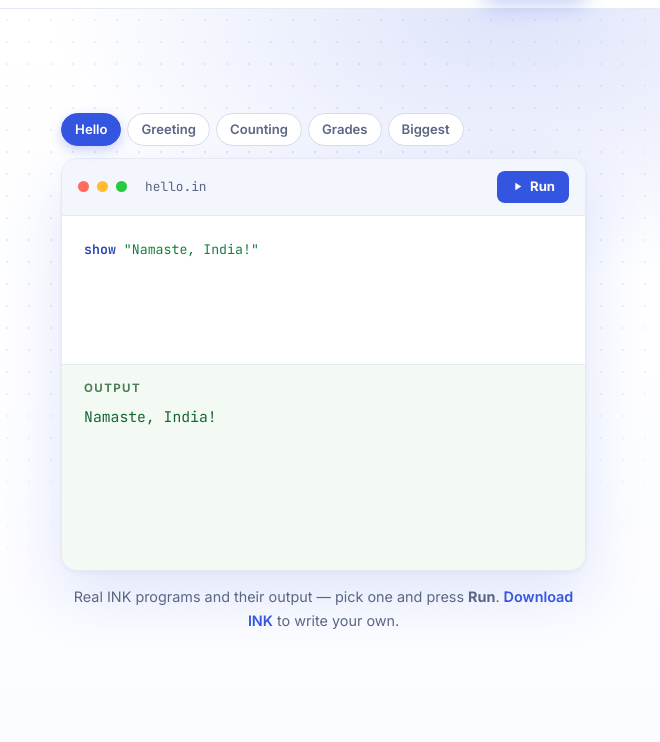
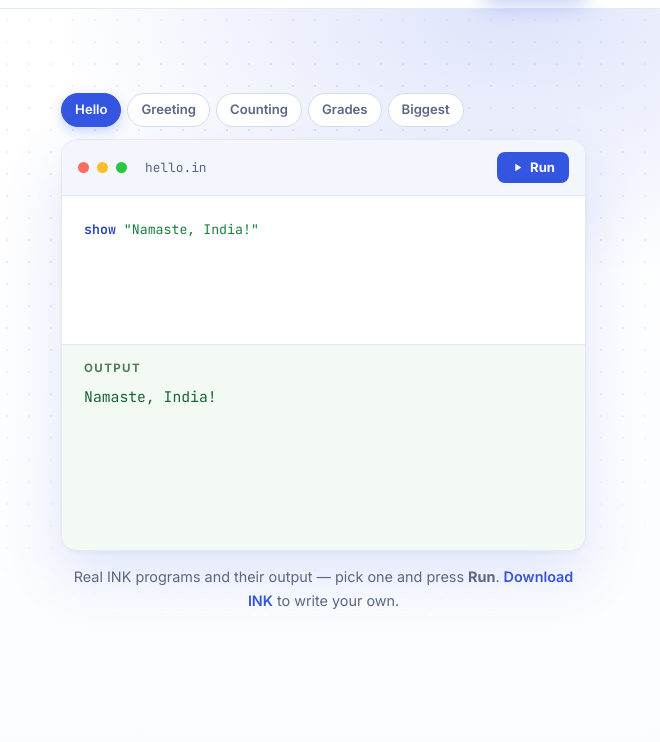
Before and after one commit to uGeorgeFernandez/ink, a plain HTML site: page website/index.html in a window 1280 px wide. Shown: the part 58-800 px from the top of the page, 620-1280 px from the left. Drawn offline with Linux system fonts and the light colour scheme.

Commit message:
Hero: top-align the grid so content isn't pushed down by the taller demo
Co-Authored-By: Claude Opus 4.8 <noreply@anthropic.com>

```diff
--- a/website/assets/style.css
+++ b/website/assets/style.css
@@ -134,7 +134,7 @@ code { font-family: var(--mono); font-size: .9em; }
   mask-image: radial-gradient(ellipse at 70% 30%, #000 10%, transparent 60%);
   -webkit-mask-image: radial-gradient(ellipse at 70% 30%, #000 10%, transparent 60%);
 }
-.hero-grid { position: relative; z-index: 1; display: grid; grid-template-columns: 1.05fr 1fr; gap: 56px; align-items: center; }
+.hero-grid { position: relative; z-index: 1; display: grid; grid-template-columns: 1.05fr 1fr; gap: 56px; align-items: start; }
 .eyebrow {
   display: inline-flex; align-items: center; gap: 8px;
   font-size: .85rem; font-weight: 600; letter-spacing: .02em;
```
